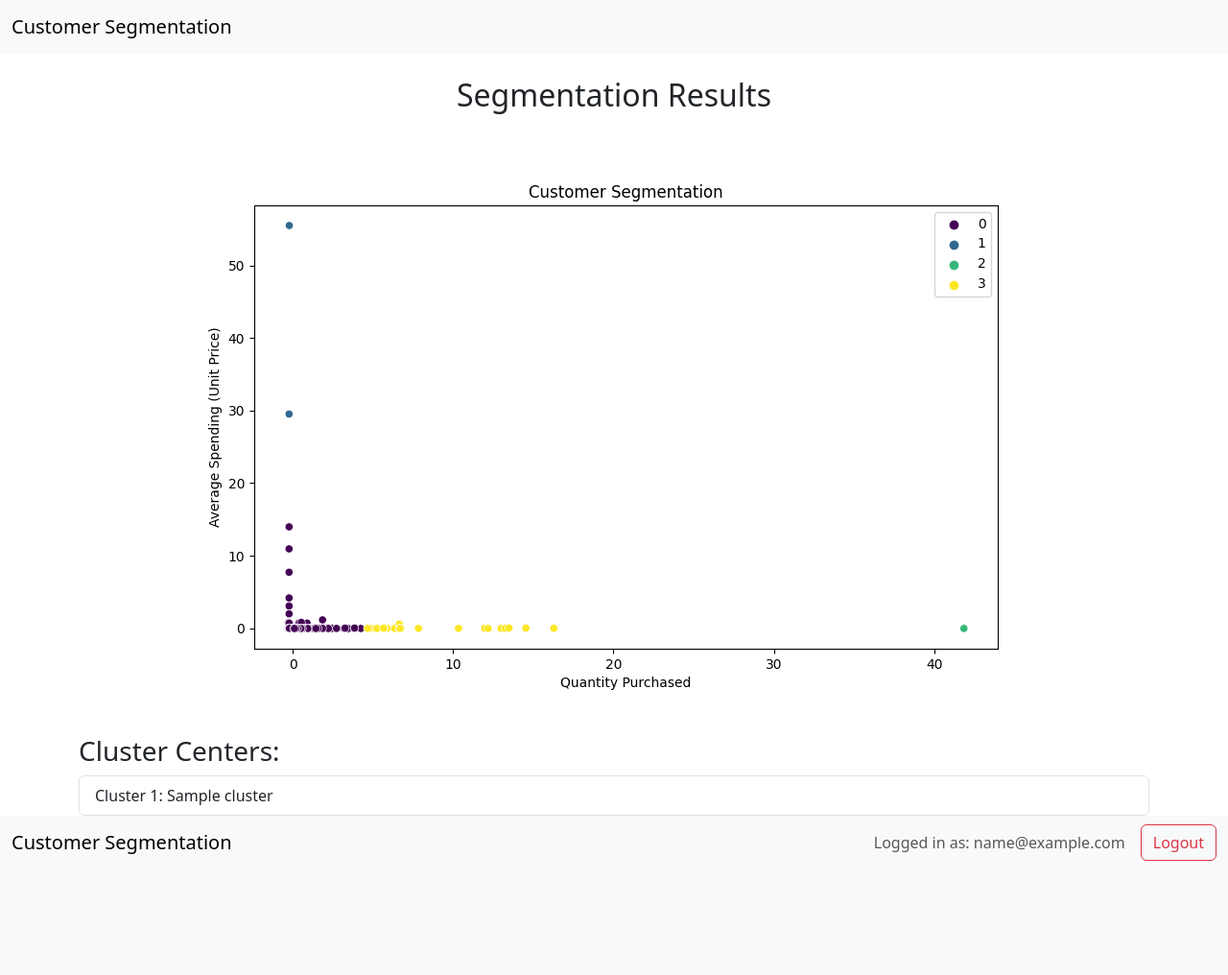
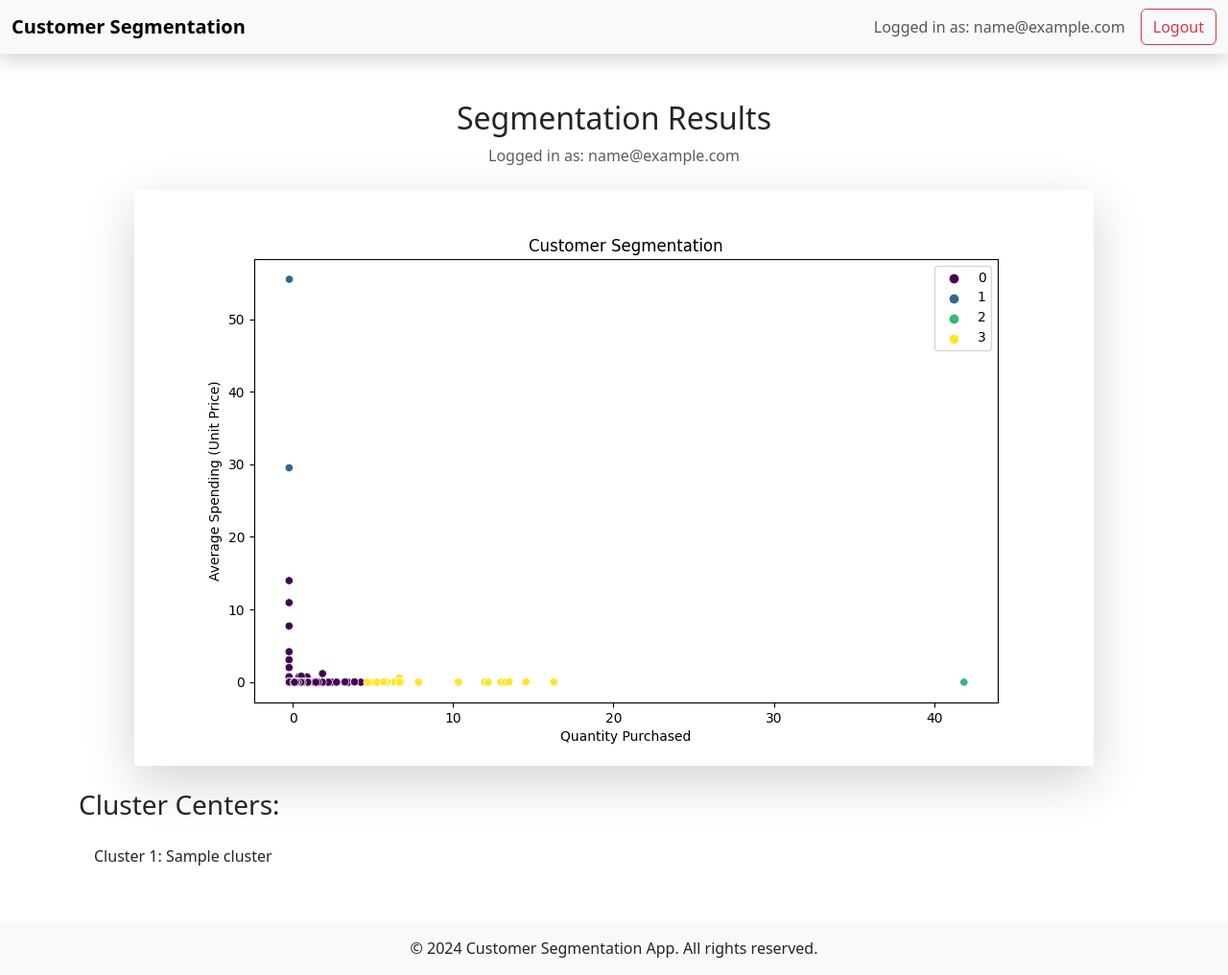
Before and after one commit to markdennis1287/Customer-Segmentation, a Flask app: template templates/results.html in a window 1280 px wide. Shown: the whole page at 96% size. Before the commit the page ends 897 px from the top, so only its background shows below. Run offline with Flask 3, Linux system fonts and the light colour scheme; the template is opened without the code that fills it: most values are stand-ins (such as "Sample title", 1, 10 or a date in 2020).

Commit message:
google auth is working as intended only issue that is remaining is rendering between the webpages and accounts centre

```diff
--- a/app.py
+++ b/app.py
@@ -11,7 +11,6 @@
 from utils.data_processing import preprocess_data
 from utils.plotting import create_segment_plots
 
-load_dotenv()
 
 app = Flask(__name__)
 app.config['UPLOAD_FOLDER'] = 'uploads'
@@ -27,13 +26,18 @@
     return '.' in filename and filename.rsplit('.', 1)[1].lower() in app.config['ALLOWED_EXTENSIONS']
 
 
-app.secret_key = '441e55d9425ac05da35b5e51b07c162328a66c905fcfa28c3d8abc5cdb632162'
+
+load_dotenv()
+print(f"Client ID: {os.getenv('GOOGLE_CLIENT_ID')}")
+print(f"Client Secret: {os.getenv('GOOGLE_CLIENT_SECRET')}")
+
+app.secret_key = os.getenv('SECRET_KEY')
 
 oauth = OAuth(app)
 google = oauth.register(
     name='google',
-    client_id='GOOGLE_CLIENT_ID',
-    client_secret='GOOGLE_CLIENT_SECRET',
+    client_id=os.getenv('GOOGLE_CLIENT_ID'),
+    client_secret=os.getenv('GOOGLE_CLIENT_SECRET'),
     access_token_url='https://oauth2.googleapis.com/token',
     authorize_url='https://accounts.google.com/o/oauth2/auth',
     api_base_url='https://openidconnect.googleapis.com/v1/',
@@ -41,32 +45,27 @@
     client_kwargs={
         'scope': 'openid email profile',
         'prompt': 'select_account'
-    },
+    }
 )
 
 @app.route('/')
+def base():
+    print("Accessing / route")
+    if 'user_email' in session and 'logged_in' in session:
+        print("User logged in. Rendering index.html.")
+        return render_template('index.html', user_email=session.get('user_email'))
+    else:
+        print("Rendering base.html for non-logged-in user.")
+        return render_template('base.html', user_email=session.get('user_email'))
+
+@app.route('/index')
 def index():
-    user_email = session.get('user_email')
-    return render_template('index.html', user_email=user_email)
-
-@app.route('/login')
-def login():
-    nonce = token_urlsafe(16)
-    state = token_urlsafe(16)
-    session['nonce'] = nonce
-    session['state'] = state
-    print(f"Generated nonce: {nonce}")
-    print(f"Generated state: {state}")
-
-    return google.authorize_redirect(
-        url_for('authorized', _external=True),
-        state=state
-    )
-
-@app.route('/logout')
-def logout():
-    session.pop('user_email', None)
-    return redirect(url_for('index'))
+    print("Accessing /index route")
+    if 'user_email' not in session:
+        print("User not logged in. Redirecting to /.")
+        return redirect(url_for('base'))
+    print(f"Rendering index.html for {session['user_email']}")
+    return render_template('index.html', user_email=session['user_email'])
 
 @app.route('/google/callback')
 def authorized():
@@ -91,11 +90,9 @@
         if not id_token:
             raise ValueError("Missing ID token in response")
 
-        # First try parsing the id_token
         user_info = google.parse_id_token(id_token, nonce=nonce)
         print(f"User info from ID token: {user_info}")
 
-        # Fallback to userinfo endpoint if email is missing
         if not user_info or 'email' not in user_info:
             user_info = google.get('userinfo').json()
             print(f"User info from endpoint: {user_info}")
@@ -104,16 +101,33 @@
             raise ValueError("User info is invalid or missing email")
 
         session['user_email'] = user_info['email']
+        session['logged_in'] = True
+        print(f"User email stored in session: {session['user_email']}")
         return redirect(url_for('index'))
     except Exception as e:
         import traceback
         traceback.print_exc()
         return f"Authentication failed: {e}", 500
 
+@app.route('/login')
+def login():
+    nonce = token_urlsafe(16)
+    state = token_urlsafe(16)
+    session['nonce'] = nonce
+    session['state'] = state
+    print(f"Generated nonce: {nonce}")
+    print(f"Generated state: {state}")
 
-@app.route('/')
-def base():
-    return render_template('base.html')
+    return google.authorize_redirect(
+        url_for('authorized', _external=True),
+        state=state
+    )
+
+
+@app.route('/logout')
+def logout():
+    session.pop('user_email', None)
+    return redirect(url_for('base'))
 
 
 @app.route('/upload', methods=['POST'])
@@ -127,20 +141,16 @@
         filepath = os.path.join(app.config['UPLOAD_FOLDER'], filename)
         file.save(filepath)
 
-        # Read data based on file extension
         if filename.endswith('.csv'):
             data = pd.read_csv(filepath)
         elif filename.endswith('.xlsx'):
             data = pd.read_excel(filepath)
 
-        # Preprocess data
         preprocessed_data = preprocess_data(data)
 
-        # Apply K-means clustering
         model = KMeansSegmentation()
         clusters, labels = model.segment(preprocessed_data)
 
-        # Create plots
         plots = create_segment_plots(preprocessed_data, labels)
 
         return render_template('results.html', plots=plots, clusters=clusters)
--- a/models/segmentation_model.py
+++ b/models/segmentation_model.py
@@ -1,11 +1,10 @@
-# models/segmentation_model.py
+# segmentation_model.py
 from sklearn.cluster import KMeans
 import pandas as pd
 
 class KMeansSegmentation:
     def __init__(self, n_clusters=4):
         self.model = KMeans(n_clusters=n_clusters, random_state=42)
-
     def segment(self, data):
         self.model.fit(data)
         labels = self.model.predict(data)
--- a/static/css/styles.css
+++ b/static/css/styles.css
@@ -1,5 +1,5 @@
 body {
-    background-color: #f8f9fa;
+    background-color: #174879;
 }
 .navbar {
     margin-bottom: 20px;
--- a/templates/base.html
+++ b/templates/base.html
@@ -7,34 +7,26 @@
     <link href="https://cdn.jsdelivr.net/npm/bootstrap@5.3.0-alpha1/dist/css/bootstrap.min.css" rel="stylesheet">
 </head>
 <body>
-    <nav class="navbar navbar-expand-lg navbar-light bg-light">
+    <nav class="navbar navbar-expand-lg navbar-light bg-light shadow">
         <div class="container-fluid">
-            <a class="navbar-brand" href="/">Customer Segmentation</a>
-        </div>
-    </nav>
-    <div class="container mt-4">
-        {% block content %}
-        {% endblock %}
-    </div>
-    <script src="https://cdn.jsdelivr.net/npm/bootstrap@5.3.0-alpha1/dist/js/bootstrap.bundle.min.js"></script>
-
-    <nav class="navbar navbar-expand-lg navbar-light bg-light">
-        <div class="container-fluid">
-            <a class="navbar-brand" href="/">Customer Segmentation</a>
+            <a class="navbar-brand fw-bold" href="/">Customer Segmentation</a>
             <div class="collapse navbar-collapse justify-content-end">
                 {% if user_email %}
                     <span class="navbar-text me-3">Logged in as: {{ user_email }}</span>
                     <a href="/logout" class="btn btn-outline-danger">Logout</a>
                 {% else %}
                     <a href="/login" class="btn btn-outline-primary">Login with Google</a>
-                    <script>
-                        function disableLogin() {
-                            document.getElementById('login-btn').disabled = true;
-                        }
-                    </script>
                 {% endif %}
             </div>
         </div>
     </nav>
+    <div class="container mt-5">
+        {% block content %}
+        {% endblock %}
+    </div>
+    <footer class="text-center mt-5 py-3 bg-light">
+        <p class="mb-0">© 2024 Customer Segmentation App. All rights reserved.</p>
+    </footer>
+    <script src="https://cdn.jsdelivr.net/npm/bootstrap@5.3.0-alpha1/dist/js/bootstrap.bundle.min.js"></script>
 </body>
 </html>
--- a/templates/results.html
+++ b/templates/results.html
@@ -1,14 +1,17 @@
 {% extends "base.html" %}
 
 {% block content %}
+<div class="mt-5">
     <h2 class="text-center">Segmentation Results</h2>
+    <p class="text-center text-muted">Logged in as: {{ user_email }}</p>
     <div class="text-center my-4">
-    <img src="{{ url_for('static', filename='segment_plot.png') }}" alt="Segmentation Plot" class="img-fluid">
+        <img src="{{ url_for('static', filename='segment_plot.png') }}" alt="Segmentation Plot" class="img-fluid shadow-lg">
     </div>
-<h3>Cluster Centers:</h3>
-<ul class="list-group">
+    <h3 class="mt-4">Cluster Centers:</h3>
+    <ul class="list-group list-group-flush mt-3">
         {% for cluster in clusters %}
             <li class="list-group-item">Cluster {{ loop.index }}: {{ cluster }}</li>
         {% endfor %}
     </ul>
+</div>
 {% endblock %}
```
Also changed, not shown: templates/index.html (+5 -4 lines), utils/data_processing.py (+2 -5 lines), 4 other files. Lines whose indentation alone changed are shown as unchanged.
